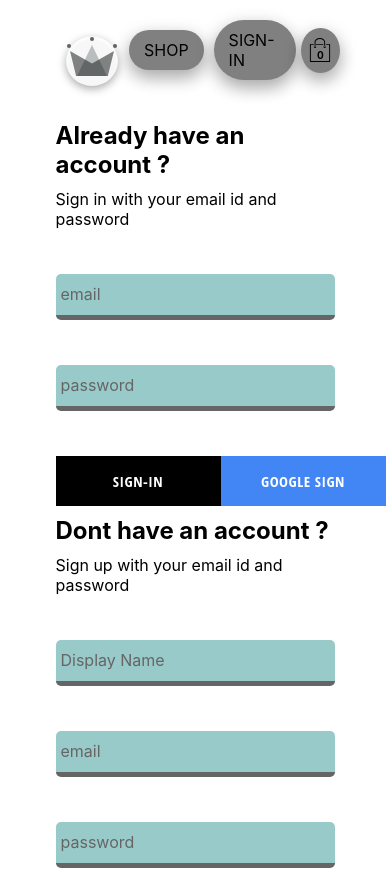
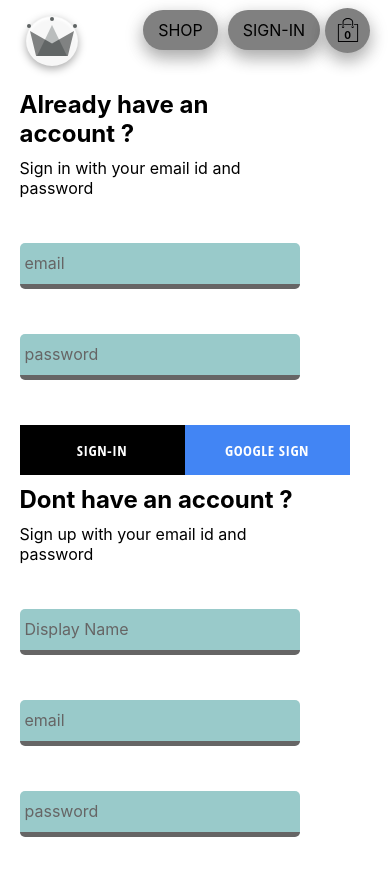
Before and after one commit to Aslamsidheeq/e_commerce, a React (Create React App) app: page /auth in a window 390 px wide. Shown: the top 870 px of the page. Built offline with nearby package versions, Linux system fonts and the light colour scheme; no server answers; the database is empty.

Commit message:
style changes

```diff
--- a/src/Components/sign-in-form/sign-in-form.styles.scss
+++ b/src/Components/sign-in-form/sign-in-form.styles.scss
@@ -1,7 +1,7 @@
 .sign-up-container{
     display: flex;
     flex-direction: column;
-    width: 100%;
+    width: 80%;
     justify-content: center;
     margin-right: 10%;
     h2{
--- a/src/Components/sign-up-form/sign-up-form.styles.scss
+++ b/src/Components/sign-up-form/sign-up-form.styles.scss
@@ -1,7 +1,7 @@
 .sign-up-container{
     display: flex;
     flex-direction: column;
-    width: 100%;
+    width: 80%;
     justify-content: center;
     margin-left:10%
     h2{
--- a/src/global.styles.js
+++ b/src/global.styles.js
@@ -9,6 +9,11 @@ body {
     sans-serif;
     -webkit-font-smoothing: antialiased;
     -moz-osx-font-smoothing: grayscale;
+
+    @media screen and (max-width:800px){
+      padding:0px;
+      width:100vw;
+    }
   }
 
   code {
--- a/src/routes/authentication/authentication.styles.scss
+++ b/src/routes/authentication/authentication.styles.scss
@@ -7,8 +7,9 @@
     margin: 10% auto;
     justify-content: space-between;
     @media (max-width: 768px) {
-          max-width: 100%;
+          width: 100%;
           padding: 0 5%;
+          margin: 0px;
           display: flex;
           flex-direction: column;
         }
--- a/src/routes/navigation/navigation.styles.jsx
+++ b/src/routes/navigation/navigation.styles.jsx
@@ -9,8 +9,10 @@ export const NavigationContainer = styled.div`
     margin-bottom: 25px;
     @media screen and (max-width:800px){
       height:60px;
+      width:100%;
       padding:10px 20px;
       margin-bottom:20px;
+
     }
 `
 export const LogoContainer = styled(Link)`
```
